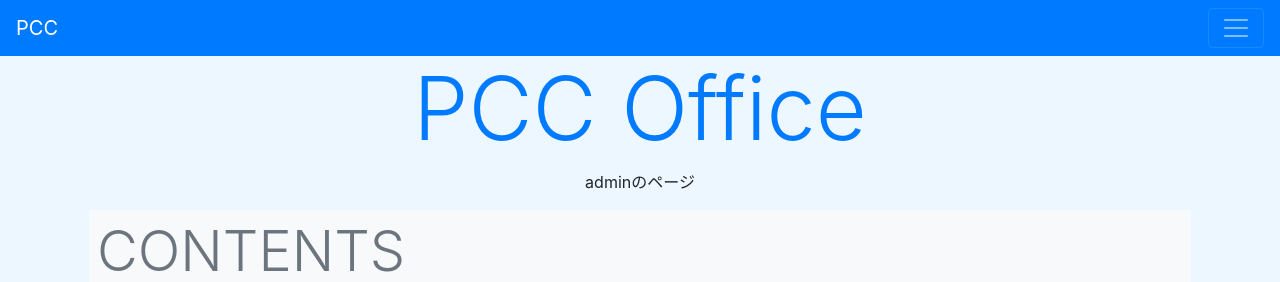
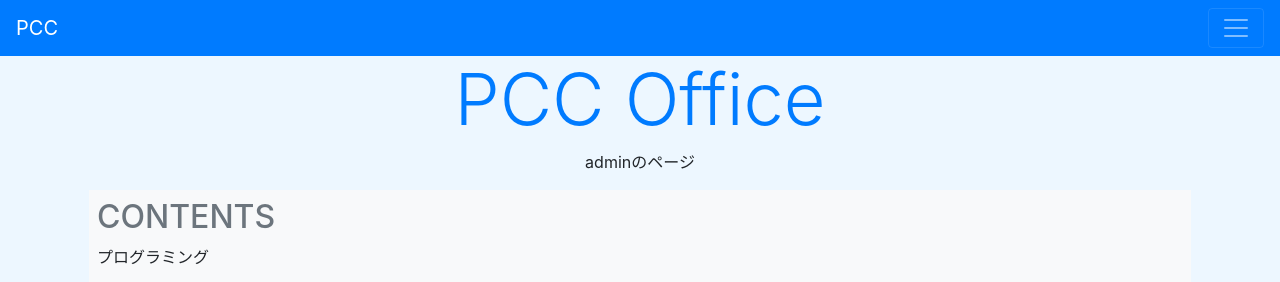
Before and after one commit to YoshihiroUchida/pcc-web, a Django app: page /home/ in a window 1280 px wide. Shown: the top 282 px of the page. Run offline with Django 3.2, Linux system fonts and the light colour scheme; a user stored in the database is signed in; some libraries are stand-ins or nearby versions.

Commit message:
フォントサイズの変更

```diff
--- a/accounts/templates/registration/login.html
+++ b/accounts/templates/registration/login.html
@@ -13,7 +13,7 @@
     </nav>
 
     <div class="container">
-        <h1 class="text-primary text-center">ログイン画面</h1>
+        <p class="display-4 text-primary text-center">PCC Office Login</p>
 
         <div class="col-md-7 mx-auto">
             {% for error in form.non_field_errors %}
@@ -27,7 +27,6 @@
                 {% for field in form %}
                 <div class="form-group has-feedback">{{ field }}</div>
                 {% endfor %}
-
                 <button type="submit" class="btn btn-primary btn-block">ログイン</button>
             </form>
         </div>
--- a/pcc_home/templates/pcc_home/index.html
+++ b/pcc_home/templates/pcc_home/index.html
@@ -34,7 +34,7 @@
     </nav>
 
     <div class="container">
-        <h1 class="display-2 text-primary text-center">{{ title }}</h1>
+        <h1 class="display-3 text-primary text-center">{{ title }}</h1>
 
         <!--ログイン中-->
         {% if user.is_authenticated %}
@@ -42,7 +42,7 @@
 
         <div class="bg-light p-2 m-1">
         <!--(1)-->
-        <h1 class="display-4 text-secondary" id="contents">CONTENTS</h1>
+        <p class="h2 text-secondary" id="contents">CONTENTS</p>
         <p>プログラミング</p>
         <div class="embed-responsive embed-responsive-16by9">
             <iframe src="https://docs.google.com/presentation/d/e/2PACX-1vR_aklF0GAAx6mPr4eUXhtUS-nZNcu4jwqqdKyZbkxD1QvKQzfLSDzYizcyGXNFyJ4QGXNyaHDiK-Df/embed?start=false&loop=false&delayms=3000" frameborder="0" allowfullscreen="true" mozallowfullscreen="true" webkitallowfullscreen="true"></iframe>
@@ -50,11 +50,11 @@
         <hr>
 
         <!--(2)-->
-        <h1 class="display-4 text-secondary" id="other">OTHER</h1>
+        <p class="h2 text-secondary" id="other">OTHER</p>
         <p>準備中…</p>
         <hr>
         </div>
-        <p class="text-center"><a class="btn btn-danger" href="{% url 'accounts:logout' %}">ログアウト</a></p>
+        <p class="text-center m-2"><a class="btn btn-danger" href="{% url 'accounts:logout' %}">ログアウト</a></p>
 
         <!--ログアウト中-->
         {% else %}
```
Also changed, not shown: db.sqlite3.
